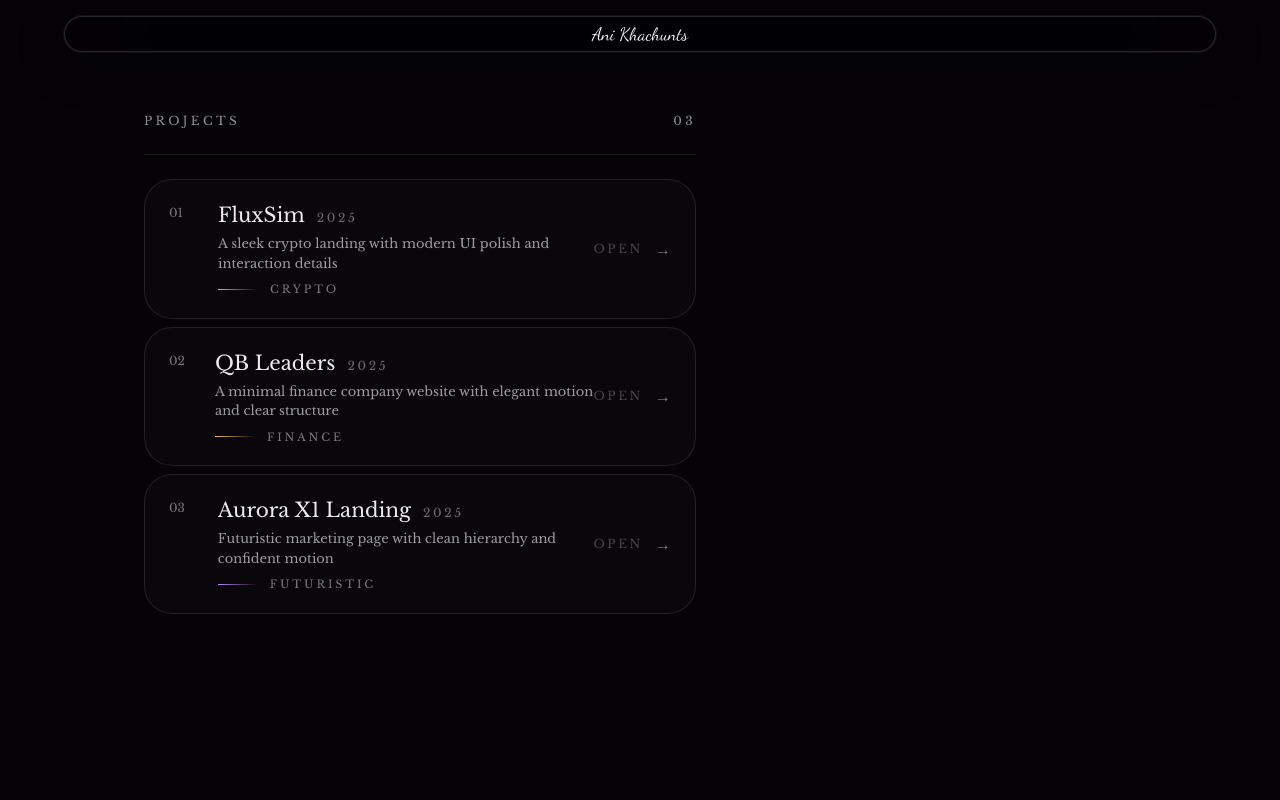
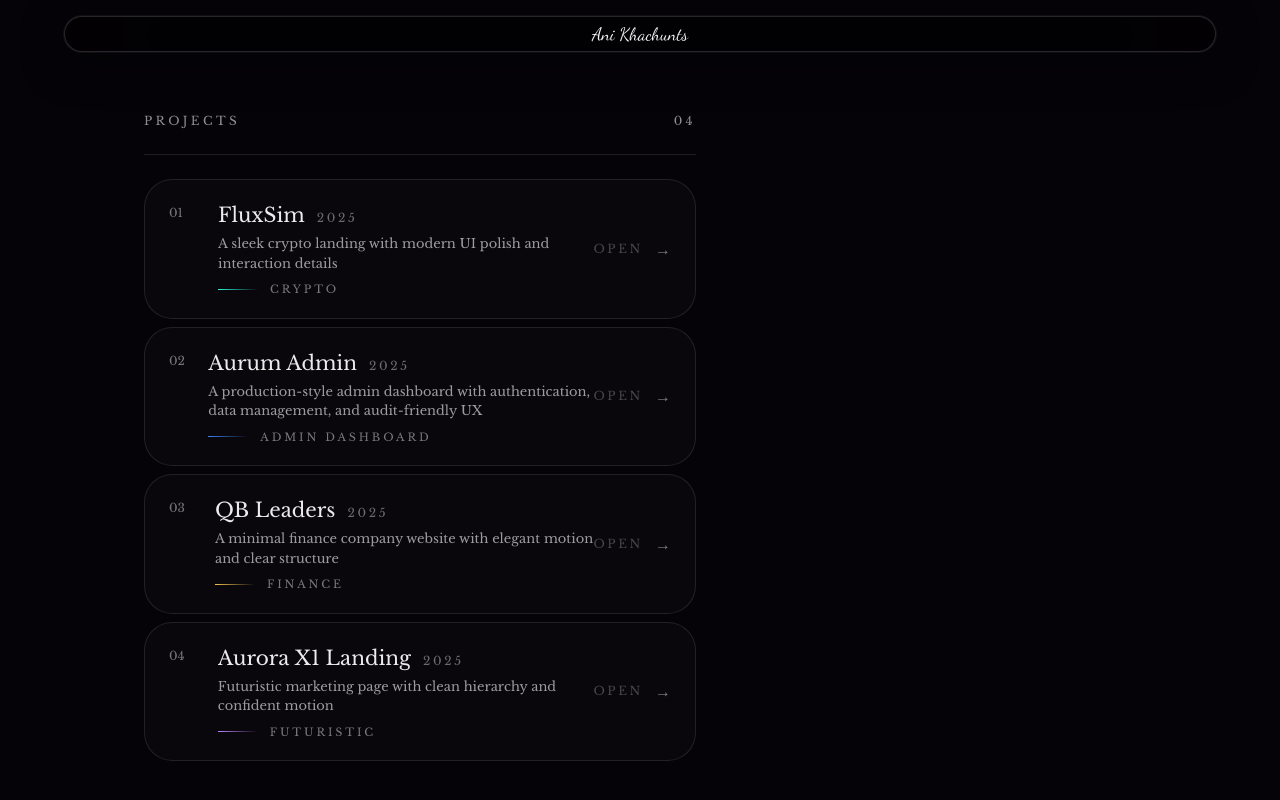
Before and after one commit to aniiKhachunts/ani-khachunts, a React (Vite) app: page /projects in a window 1280 px wide. Shown: the top 800 px of the page. Built offline with nearby package versions, Linux system fonts and the light colour scheme; the HTML template or start-up script is replaced by a standard one; a web font is replaced by a local one.

Commit message:
added the latest project

```diff
--- a/src/data/projects.ts
+++ b/src/data/projects.ts
@@ -6,7 +6,7 @@ export type ProjectBlock =
     | { type: "twoCol"; leftTitle?: string; left: string; rightTitle?: string; right: string }
 
 export type ProjectTheme = {
-    kind: "fluxsim" | "qb" | "aurora"
+    kind: "fluxsim"| "aurum" | "qb" | "aurora"
     base: string
     accent: string
     accent2: string
@@ -56,7 +56,7 @@ export const projects: Project[] = [
         title: "FluxSim",
         subtitle: "A sleek crypto landing with modern UI polish and interaction details",
         year: "2025",
-        cover: "/images/projects/fluxsim/cover.png",
+        cover: "/images/projects/fluxsim/hero.png",
         hero: "/images/projects/fluxsim/hero.png",
         repo: "",
         live: "https://fluxsim-crypto.vercel.app",
@@ -131,11 +131,107 @@ export const projects: Project[] = [
         ]
     },
     {
+        slug: "aurum-admin",
+        title: "Aurum Admin",
+        subtitle: "A production-style admin dashboard with authentication, data management, and audit-friendly UX",
+        year: "2025",
+        cover: "/images/projects/aurum-admin/cover.png",
+        hero: "/images/projects/aurum-admin/hero.png",
+        repo: "https://github.com/aniiKhachunts/aurum-admin",
+        live: "https://aurum-admin-pied.vercel.app/dashboard",
+        theme: {
+            kind: "aurum",
+            base: "#0B0E14",
+            accent: "#3B82F6",
+            accent2: "#22D3EE",
+            glow1: "rgba(59,130,246,0.12)",
+            glow2: "rgba(34,211,238,0.08)",
+            pattern: "grid"
+        },
+        intro:
+            "A full admin dashboard built like a real internal tool: sign-in, protected routes, structured data tables, and an interface designed for day-to-day operations. The focus is clarity, speed, and control — the UI is calm and consistent, while the system underneath supports real CRUD flows and traceable actions.",
+        brief: {
+            context:
+                "Dashboards fail when they’re just “screens”: real admins need predictable structure, fast scanning, and confidence that actions are recorded and reversible. This project was built to feel like a production panel — not a demo page.",
+            goal:
+                "Deliver an admin that supports authenticated access, data management workflows, and audit-friendly patterns (clear entities, consistent tables, stable navigation, and action visibility).",
+            constraints:
+                "Keep the UI fast and clean even with data-heavy views, and structure the codebase so new entities and sections can be added without rewriting the foundation."
+        },
+        highlights: [
+            "Authentication + protected routes for a real admin flow",
+            "Data-driven tables and detail views designed for fast scanning",
+            "Audit-aware structure: actions and changes are treated as first-class UX",
+            "Componentized layout system for consistent pages and predictable extension"
+        ],
+        outcomes: [
+            {
+                title: "Operational UX",
+                text: "The dashboard is structured around real usage: quick navigation, stable layouts, and clear action patterns that reduce mistakes and improve confidence."
+            },
+            {
+                title: "Backend-ready foundation",
+                text: "The app is wired to a real data layer and built to scale: adding a new entity is a repeatable process, not a redesign."
+            }
+        ],
+        details: {
+            role: "Front-end Development + Data Integration",
+            timeline: "1–2 weeks",
+            stack: "React, TypeScript, Vite, Tailwind CSS, TanStack Query, React Router",
+            responsibilities:
+                "Auth + protected routing, data layer integration, dashboard layout system, table UX, error/loading states, deployment to Vercel"
+        },
+        links: [
+            { label: "View", href: "https://aurum-admin-pied.vercel.app" },
+            { label: "Repository", href: "https://github.com/aniiKhachunts/aurum-admin" }
+        ],
+        gallery: [
+            {
+                src: "/images/projects/fluxsim/hero.png",
+                alt: "Aurum Admin dashboard overview",
+                caption: "Dashboard: a clean layout built for day-to-day admin work."
+            }
+        ],
+        story: [
+            {
+                type: "paragraph",
+                title: "What this is",
+                text:
+                    "Aurum Admin is an internal-style dashboard used to manage entities through authenticated access. It’s designed around real operational needs: consistent navigation, repeatable page layouts, and data views that support scanning, filtering, and action-driven workflows."
+            },
+            {
+                type: "twoCol",
+                leftTitle: "UX focus",
+                left:
+                    "Calm structure, consistent spacing, and predictable components so the interface stays easy to use even when the data grows.",
+                rightTitle: "Engineering focus",
+                right:
+                    "A scalable foundation: typed API mapping, centralized data fetching patterns, and page composition that makes adding sections straightforward."
+            },
+            {
+                type: "bullets",
+                title: "System patterns",
+                items: [
+                    "Protected routes and session-aware UI states",
+                    "Server state handled through a predictable query layer",
+                    "Clear loading / empty / error handling across pages",
+                    "Reusable layout primitives for dashboard pages"
+                ]
+            },
+            {
+                type: "quote",
+                text:
+                    "The goal wasn’t to make it flashy — it was to make it feel reliable. Admin tools should feel like control, not chaos.",
+                author: "Project note"
+            }
+        ]
+    },
+    {
         slug: "qb-leaders-site",
         title: "QB Leaders",
         subtitle: "A minimal finance company website with elegant motion and clear structure",
         year: "2025",
-        cover: "/images/projects/qb-leaders/cover.png",
+        cover: "/images/projects/qb-leaders/hero.png",
         hero: "/images/projects/qb-leaders/hero.png",
         repo: "https://github.com/aniiKhachunts/qb-leaders",
         live: "",
@@ -217,7 +313,7 @@ export const projects: Project[] = [
         title: "Aurora X1 Landing",
         subtitle: "Futuristic marketing page with clean hierarchy and confident motion",
         year: "2025",
-        cover: "/images/projects/aurora-x1/cover.png",
+        cover: "/images/projects/aurora-x1/hero.png",
         hero: "/images/projects/aurora-x1/hero.png",
         repo: "https://github.com/aniiKhachunts/aurora-x1-landing",
         live: "https://aurora-x1-landing.vercel.app",
--- a/src/pages/Projects/Projects.tsx
+++ b/src/pages/Projects/Projects.tsx
@@ -18,6 +18,7 @@ function resolveTheme(t?: ProjectTheme | null): ProjectTheme {
 
 function themeLabel(t: ProjectTheme) {
     if (t.kind === "qb") return "Finance"
+    if (t.kind === "aurum") return "Admin Dashboard"
     if (t.kind === "aurora") return "Futuristic"
     return "Crypto"
 }
```
Also changed, not shown: public/images/projects/aurum-admin/cover.png (added), public/images/projects/aurum-admin/hero.png (added).
